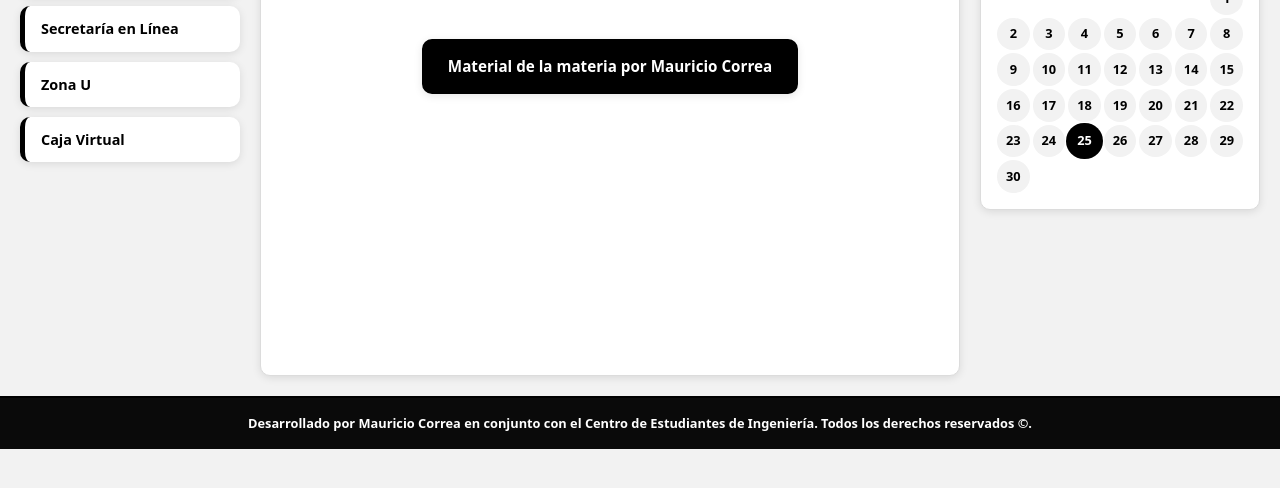
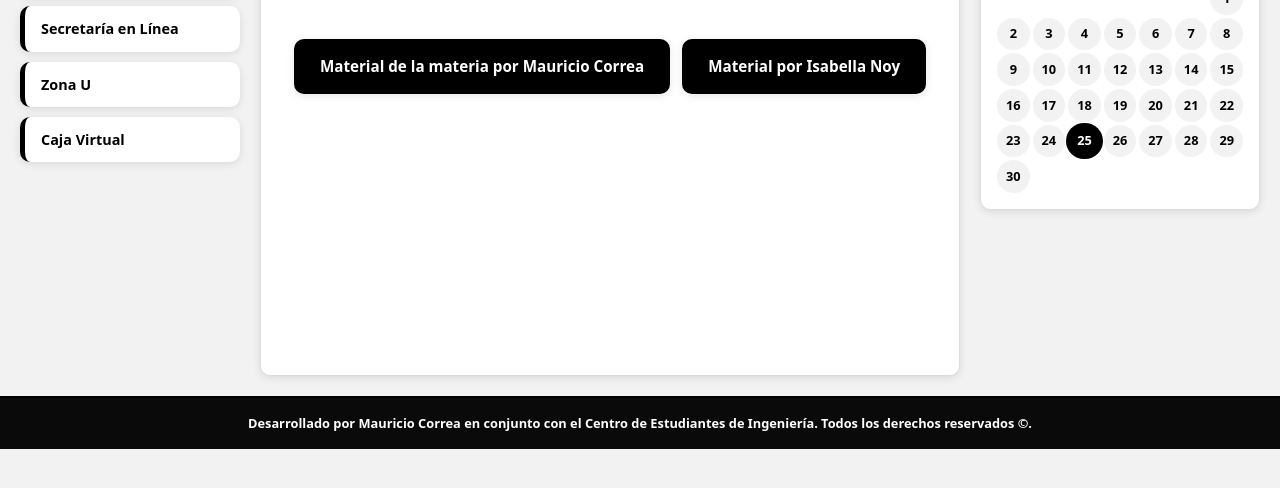
Before and after one commit to whoismao/pagina-CEI, a plain HTML site: page materias/matematicas-discretas.html in a window 1280 px wide. Shown: the part 202-690 px from the top of the page. Drawn offline with Linux system fonts and the light colour scheme.

Commit message:
Añadido nuevo material en discretas y logica

```diff
--- a/materias/matematicas-discretas.html
+++ b/materias/matematicas-discretas.html
@@ -46,6 +46,10 @@
                target="_blank" rel="noopener noreferrer" class="btn-descarga">
               Material de la materia por Mauricio Correa
             </a>
+            <a href="https://drive.google.com/drive/folders/1qHOM9oBAfKMiNuPl5jeKxEX_6o64arqS?usp=sharing"
+               target="_blank" rel="noopener noreferrer" class="btn-descarga">
+              Material por Isabella Noy
+            </a>
           </div>
         </section>
       </div>
```
Also changed, not shown: materias/logica.html (+2 -1 lines).
